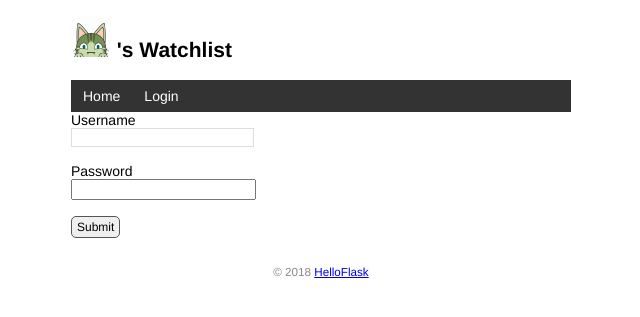
After one commit to wolegequ963/first-flask-web, a Flask app: page /login in a window 1280 px wide. The commit adds this page. Shown: the top 317 px of the page, without its empty margins (319-959 px from the left). Run offline with Flask 3, Linux system fonts and the light colour scheme.

Commit message:
User authentication with Flask-Login

```diff
--- a/app.py
+++ b/app.py
@@ -3,6 +3,8 @@ import os
 import sys
 from flask import Flask, render_template, request, url_for, redirect, flash
 from flask_sqlalchemy import SQLAlchemy
+from werkzeug.security import generate_password_hash, check_password_hash
+from flask_login import LoginManager, UserMixin, login_user, login_required, logout_user, current_user
 
 
 WIN = sys.platform.startswith('win')
@@ -18,15 +20,43 @@ app.config['SQLALCHEMY_TRACK_MODIFICATIONS'] = False  # 关闭对模型修改的
 db = SQLAlchemy(app)
 
 
-class User(db.Model):  # 表名将会是 user（自动生成，小写处理）
+@app.cli.command()  # 注册为命令，可以传入 name 参数来自定义命令
+@click.option('--drop', is_flag=True, help='Create after drop.')  # 设置选项
+def initdb(drop):
+    """Initialize the database."""
+    if drop:  # 判断是否输入了选项
+        db.drop_all()
+    db.create_all()
+    click.echo('Initialized database.')  # 输出提示信息
+
+
+class User(db.Model, UserMixin):  # 表名将会是 user（自动生成，小写处理）
     id = db.Column(db.Integer, primary_key=True)  # 主键
     name = db.Column(db.String(20))  # 名字
+    username = db.Column(db.String(20))
+    password_hash = db.Column(db.String(128))
+
+    def set_password(self, password):
+        self.password_hash = generate_password_hash(password)
+
+    def validate_password(self, password):
+        return check_password_hash(self.password_hash, password)
 
 
 class Movie(db.Model):  # 表名将会是 movie
     id = db.Column(db.Integer, primary_key=True)  # 主键
     title = db.Column(db.String(60))  # 电影标题
     year = db.Column(db.String(4))  # 电影年份
+
+
+login_manager = LoginManager(app)
+login_manager.login_view = 'login'
+
+
+@login_manager.user_loader
+def load_user(user_id):
+    user = User.query.get(int(user_id))
+    return user
 
 
 @app.cli.command()
@@ -63,6 +93,7 @@ def page_not_found(e):
 
 
 @app.route('/movie/edit/<int:movie_id>', methods=['GET', 'POST'])
+@login_required
 def edit(movie_id):
     movie = Movie.query.get_or_404(movie_id)
 
@@ -83,7 +114,78 @@ def edit(movie_id):
     return render_template('edit.html', movie=movie)
 
 
+@app.cli.command()
+@click.option('--username', prompt=True, help='The username used to login.')
+@click.option('--password', prompt=True, hide_input=True, confirmation_prompt=True, help='The password used to login.')
+def admin(username, password):
+    """Create user."""
+    db.create_all()
+
+    user = User.query.first()
+    if user is not None:
+        click.echo('Updating user...')
+        user.username = username
+        user.set_password(password)  # 设置密码
+    else:
+        click.echo('Creating user...')
+        user = User(username=username, name='Admin')
+        user.set_password(password)  # 设置密码
+        db.session.add(user)
+
+    db.session.commit()  # 提交数据库会话
+    click.echo('Done.')
+
+
+@app.route('/login', methods=['GET', 'POST'])
+def login():
+    if request.method == 'POST':
+        username = request.form['username']
+        password = request.form['password']
+
+        if not username or not password:
+            flash('Invalid input.')
+            return redirect(url_for('login'))
+
+        user = User.query.first()
+        if username == user.username and user.validate_password(password):
+            login_user(user)
+            flash('Login success')
+            return redirect(url_for('index'))
+
+        flash('Invalid username or password.')
+        return redirect(url_for('login'))
+
+    return render_template('login.html')
+
+
+@app.route('/logout')
+@login_required
+def logout():
+    logout_user()
+    flash('Goodbye.')
+    return redirect(url_for('index'))
+
+
+@app.route('/settings', methods=['GET', 'POST'])
+@login_required
+def settings():
+    if request.method == 'POST':
+        name = request.form['name']
+
+        if not name or len(name) > 20:
+            flash('Invalid input.')
+            return redirect(url_for('settings'))
+
+        current_user.name = name
+        db.session.commit()
+        flash('Settings updated.')
+        return redirect(url_for('index'))
+
+    return render_template('settings.html')
+
+
 @app.route('/movie/delete/<int:movie_id>', methods=['GET', 'POST'])
+@login_required
 def delete(movie_id):
     movie = Movie.query.get_or_404(movie_id)
     db.session.delete(movie)
@@ -95,6 +197,8 @@ def delete(movie_id):
 @app.route('/', methods=['GET', 'POST'])  # 定义根路径（'/'）的路由
 def index():
     if request.method == 'POST':
+        if not current_user.is_authenticated:
+            return redirect(url_for('index'))
         title = request.form.get('title')
         year = request.form.get('year')
         if not title or not year or len(year) > 4 or len(title) > 60:
--- a/templates/base.html
+++ b/templates/base.html
@@ -19,7 +19,13 @@
     </h2>
     <nav>
         <ul>
-            <li><a href="{{ url_for('index') }}">Home</a></li>
+            {% if current_user.is_authenticated %}
+                <li><a href="{{ url_for('settings') }}">Settings</a></li>
+                <li><a href="{{ url_for('logout') }}">Logout</a></li>
+            {% else %}
+                <li><a href="{{ url_for('index') }}">Home</a></li>
+                <li><a href="{{ url_for('login') }}">Login</a></li>
+            {% endif %}
         </ul>
     </nav>
     {% block content %}{% endblock %}
--- /dev/null
+++ b/templates/login.html
@@ -0,0 +1,11 @@
+{% extends 'base.html' %}
+
+{% block content %}
+<form method="post">
+    Username<br>
+    <input type="text" name="username" required><br><br>
+    Password<br>
+    <input type="password" name="password" required><br><br>
+    <input class="btn" type="submit" name="submit" value="Submit">
+</form>
+{% endblock %}
```
Also changed, not shown: templates/index.html (+6 -2 lines), templates/settings.html (added, +9 -0 lines), 7 other files.
